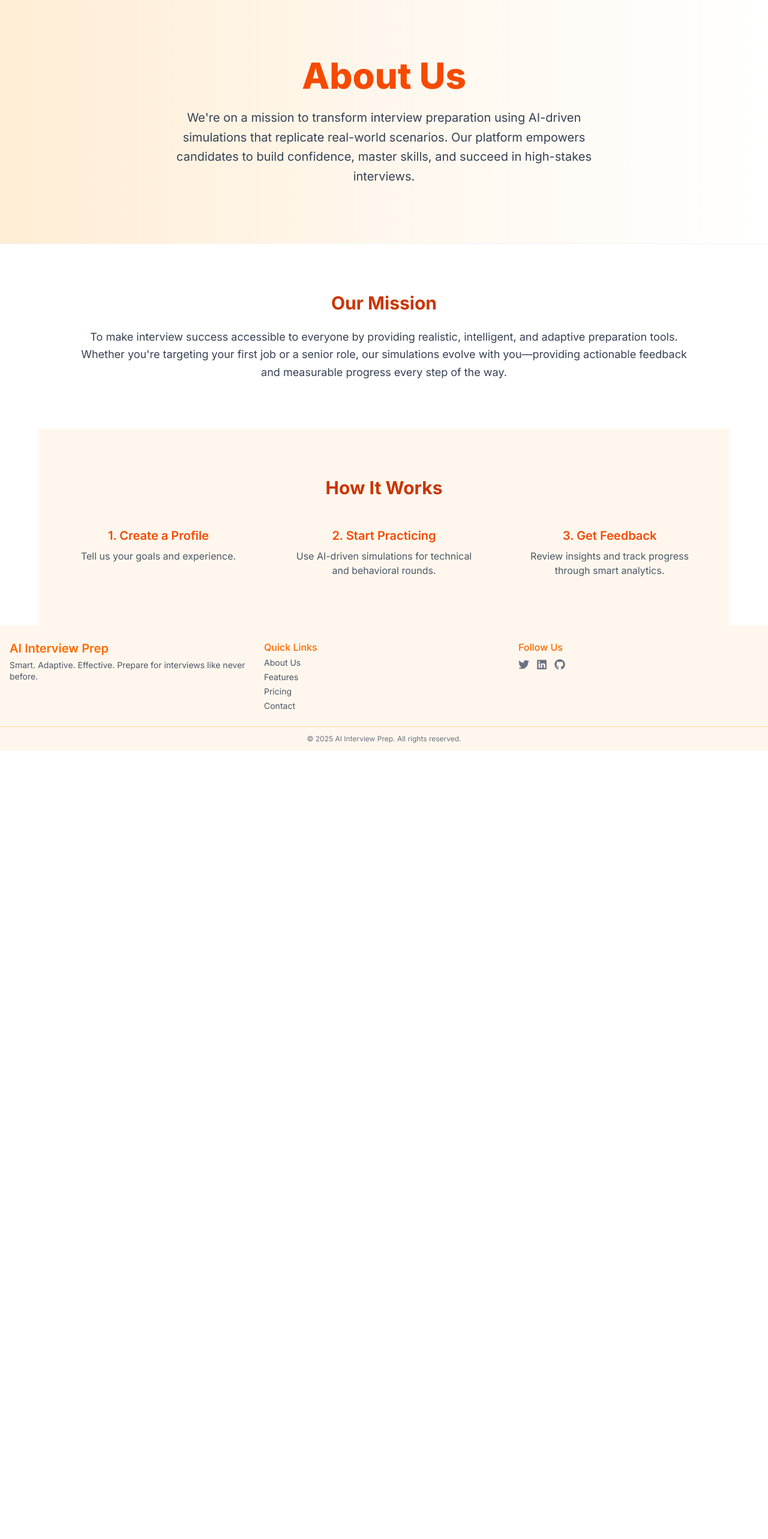
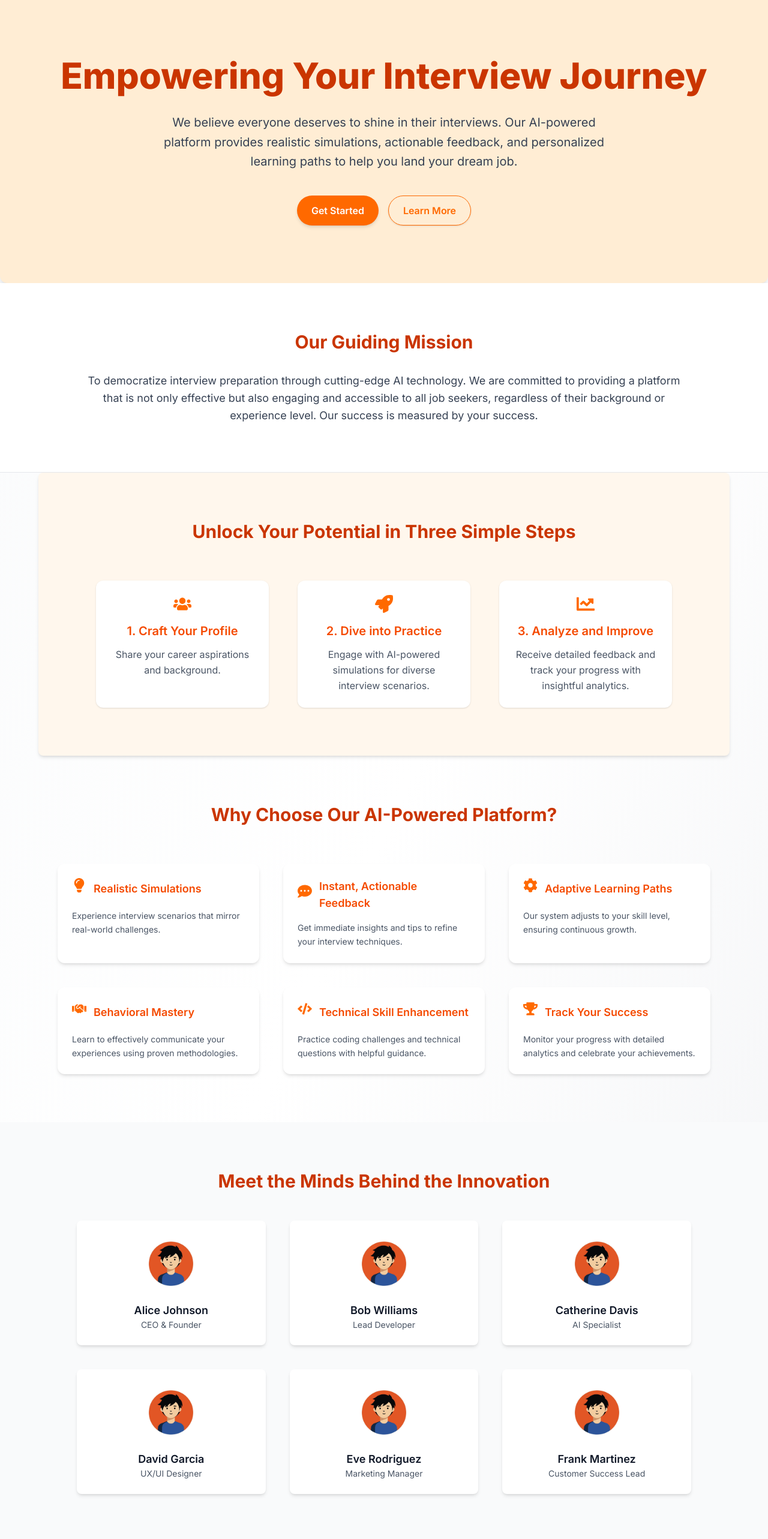
Before and after one commit to nb2912/ai-interview-frontend, a Next.js app: page /about in a window 1280 px wide. Shown: the top 2566 px of the page at 60% size. Before the commit the page ends 1252 px from the top, so only its background shows below. Built offline with nearby package versions, Linux system fonts and the light colour scheme.

Commit message:
about us

```diff
--- a/src/app/about/page.tsx
+++ b/src/app/about/page.tsx
@@ -2,90 +2,156 @@
 
 import { motion } from 'framer-motion';
 import Footer from '@/components/global/Footer';
+import { FaLightbulb, FaRocket, FaChartLine, FaUsers, FaCode, FaTrophy, FaCommentDots, FaCog, FaHandshake } from 'react-icons/fa';
+
+const fadeInUp = {
+  initial: { opacity: 0, y: 20 },
+  animate: { opacity: 1, y: 0 },
+  transition: { duration: 0.6, ease: [0.6, 0.05, -0.01, 0.9] },
+};
+
+const stagger = {
+  animate: {
+    transition: {
+      staggerChildren: 0.1,
+    },
+  },
+};
 
 export default function AboutPage() {
   return (
-    <main className="bg-white text-gray-900">
+    <main className="bg-gradient-to-br from-gray-50 via-white to-gray-100 text-gray-900">
       {/* Hero Section */}
       <motion.section
-        initial={{ opacity: 0, y: -20 }}
-        animate={{ opacity: 1, y: 0 }}
-        transition={{ duration: 0.6 }}
-        className="bg-gradient-to-r from-orange-100 via-orange-50 to-white py-24 px-4 text-center"
+        variants={fadeInUp}
+        initial="initial"
+        animate="animate"
+        className="py-24 px-6 sm:px-8 lg:px-12 xl:px-24 text-center bg-orange-100 rounded-b-xl shadow-lg"
       >
-        <h1 className="text-5xl sm:text-6xl font-extrabold text-orange-600 mb-6">About Us</h1>
-        <p className="text-xl text-gray-700 max-w-3xl mx-auto leading-relaxed">
-          We're on a mission to transform interview preparation using AI-driven simulations that replicate real-world
-          scenarios. Our platform empowers candidates to build confidence, master skills, and succeed in high-stakes interviews.
+        <h1 className="text-5xl sm:text-6xl font-extrabold text-orange-700 mb-8">
+          Empowering Your Interview Journey
+        </h1>
+        <p className="text-xl text-gray-700 max-w-3xl mx-auto leading-relaxed mb-10">
+          We believe everyone deserves to shine in their interviews. Our AI-powered platform provides realistic simulations,
+          actionable feedback, and personalized learning paths to help you land your dream job.
         </p>
+        <motion.div className="flex justify-center gap-4">
+          <motion.button
+            className="bg-orange-500 hover:bg-orange-600 text-white font-semibold py-3 px-6 rounded-full transition duration-300 ease-in-out shadow-md"
+            whileHover={{ scale: 1.05 }}
+            whileTap={{ scale: 0.95 }}
+          >
+            Get Started
+          </motion.button>
+          <motion.button
+            className="bg-transparent hover:bg-orange-100 text-orange-500 font-semibold py-3 px-6 rounded-full border border-orange-500 transition duration-300 ease-in-out shadow-sm"
+            whileHover={{ scale: 1.05 }}
+            whileTap={{ scale: 0.95 }}
+          >
+            Learn More
+          </motion.button>
+        </motion.div>
       </motion.section>
 
       {/* Mission Section */}
       <motion.section
-        initial={{ opacity: 0 }}
-        whileInView={{ opacity: 1 }}
+        variants={fadeInUp}
+        initial="initial"
+        whileInView="animate"
         viewport={{ once: true }}
-        transition={{ duration: 0.5 }}
-        className="py-20 px-4 sm:px-6 lg:px-8 bg-white border-t border-gray-100"
+        className="py-20 px-6 sm:px-8 lg:px-12 xl:px-24 bg-white border-b border-gray-200"
       >
         <div className="max-w-5xl mx-auto text-center">
-          <h2 className="text-3xl font-bold text-orange-700 mb-6">Our Mission</h2>
+          <h2 className="text-3xl font-bold text-orange-700 mb-8">Our Guiding Mission</h2>
           <p className="text-gray-700 text-lg leading-relaxed">
-            To make interview success accessible to everyone by providing realistic, intelligent, and adaptive
-            preparation tools. Whether you're targeting your first job or a senior role, our simulations evolve with
-            you—providing actionable feedback and measurable progress every step of the way.
+            To democratize interview preparation through cutting-edge AI technology. We are committed to providing a
+            platform that is not only effective but also engaging and accessible to all job seekers, regardless of their
+            background or experience level. Our success is measured by your success.
           </p>
         </div>
       </motion.section>
 
       {/* How It Works */}
       <motion.section
-        initial={{ opacity: 0, y: 30 }}
-        whileInView={{ opacity: 1, y: 0 }}
+        variants={stagger}
+        initial="initial"
+        whileInView="animate"
         viewport={{ once: true }}
-        transition={{ duration: 0.5 }}
-        className="py-20 bg-orange-50 max-w-6xl mx-auto px-4 sm:px-6 lg:px-8"
+        className="py-20 bg-orange-50 max-w-6xl mx-auto px-6 sm:px-8 lg:px-12 xl:px-24 rounded-lg shadow-md"
       >
-        <h2 className="text-3xl font-bold text-center text-orange-700 mb-12">How It Works</h2>
-        <div className="grid md:grid-cols-3 gap-10 text-center">
+        <h2 className="text-3xl font-bold text-center text-orange-700 mb-16">Unlock Your Potential in Three Simple Steps</h2>
+        <motion.div className="grid md:grid-cols-3 gap-12 text-center">
           {[
-            ['1. Create a Profile', 'Tell us your goals and experience.'],
-            ['2. Start Practicing', 'Use AI-driven simulations for technical and behavioral rounds.'],
-            ['3. Get Feedback', 'Review insights and track progress through smart analytics.'],
-          ].map(([title, desc], idx) => (
-            <div key={idx} className="px-4">
-              <h3 className="text-xl font-semibold text-orange-600 mb-2">{title}</h3>
-              <p className="text-gray-600">{desc}</p>
-            </div>
+            ['1. Craft Your Profile', 'Share your career aspirations and background.', <FaUsers className="mx-auto text-3xl text-orange-500 mb-4" />],
+            ['2. Dive into Practice', 'Engage with AI-powered simulations for diverse interview scenarios.', <FaRocket className="mx-auto text-3xl text-orange-500 mb-4" />],
+            ['3. Analyze and Improve', 'Receive detailed feedback and track your progress with insightful analytics.', <FaChartLine className="mx-auto text-3xl text-orange-500 mb-4" />],
+          ].map(([title, desc, icon], idx) => (
+            <motion.div key={idx} variants={fadeInUp} className="p-6 rounded-xl bg-white shadow-sm hover:shadow-md transition duration-300">
+              {icon}
+              <h3 className="text-xl font-semibold text-orange-600 mb-3">{title}</h3>
+              <p className="text-gray-600 leading-relaxed">{desc}</p>
+            </motion.div>
           ))}
-        </div>
+        </motion.div>
       </motion.section>
 
       {/* Why Choose Us */}
-      {/* <motion.section
-        initial={{ opacity: 0, y: 20 }}
-        whileInView={{ opacity: 1, y: 0 }}
+      <motion.section
+        variants={fadeInUp}
+        initial="initial"
+        whileInView="animate"
         viewport={{ once: true }}
-        transition={{ duration: 0.5 }}
-        className="py-20 px-4 max-w-6xl mx-auto text-center"
+        className="py-20 px-6 sm:px-8 lg:px-12 xl:px-24 max-w-7xl mx-auto"
       >
-        <h2 className="text-3xl font-bold text-orange-700 mb-10">Why Choose Us?</h2>
-        <div className="grid sm:grid-cols-2 md:grid-cols-3 gap-10">
+        <h2 className="text-3xl font-bold text-center text-orange-700 mb-16">Why Choose Our AI-Powered Platform?</h2>
+        <motion.div variants={stagger} className="grid sm:grid-cols-2 lg:grid-cols-3 gap-10">
           {[
-            ['Realistic Simulations', 'Train with scenarios modeled after actual interview experiences.'],
-            ['Instant Feedback', 'Actionable tips and analytics immediately after each session.'],
-            ['Adaptive Learning', 'We adjust the difficulty based on your growth curve.'],
-            ['Behavioral Insights', 'Master STAR technique through dynamic prompts and examples.'],
-            ['Technical Depth', 'Mock coding sessions with live validation and hints.'],
-            ['Progress Tracking', 'Stay on top of your improvement journey with detailed dashboards.'],
-          ].map(([title, desc], idx) => (
-            <div key={idx} className="px-2">
-              <h3 className="font-bold text-lg text-orange-600 mb-2">{title}</h3>
-              <p className="text-gray-600 text-sm">{desc}</p>
-            </div>
+            ['Realistic Simulations', 'Experience interview scenarios that mirror real-world challenges.', <FaLightbulb className="text-2xl text-orange-500 mb-3" />],
+            ['Instant, Actionable Feedback', 'Get immediate insights and tips to refine your interview techniques.', <FaCommentDots className="text-2xl text-orange-500 mb-3" />],
+            ['Adaptive Learning Paths', 'Our system adjusts to your skill level, ensuring continuous growth.', <FaCog className="text-2xl text-orange-500 mb-3" />],
+            ['Behavioral Mastery', 'Learn to effectively communicate your experiences using proven methodologies.', <FaHandshake className="text-2xl text-orange-500 mb-3" />],
+            ['Technical Skill Enhancement', 'Practice coding challenges and technical questions with helpful guidance.', <FaCode className="text-2xl text-orange-500 mb-3" />],
+            ['Track Your Success', 'Monitor your progress with detailed analytics and celebrate your achievements.', <FaTrophy className="text-2xl text-orange-500 mb-3" />],
+          ].map(([title, desc, icon], idx) => (
+            <motion.div key={idx} variants={fadeInUp} className="bg-white rounded-xl shadow-md p-6 hover:shadow-lg transition duration-300">
+              <div className="flex items-center mb-4">
+                {icon}
+                <h3 className="font-semibold text-lg text-orange-600 ml-3">{title}</h3>
+              </div>
+              <p className="text-gray-600 leading-relaxed text-sm">{desc}</p>
+            </motion.div>
           ))}
+        </motion.div>
+      </motion.section>
+
+      {/* Our Team Section */}
+      <motion.section
+        variants={fadeInUp}
+        initial="initial"
+        whileInView="animate"
+        viewport={{ once: true }}
+        className="py-20 bg-gray-50 px-6 sm:px-8 lg:px-12 xl:px-24"
+      >
+        <div className="max-w-5xl mx-auto text-center">
+          <h2 className="text-3xl font-bold text-orange-700 mb-12">Meet the Minds Behind the Innovation</h2>
+          <motion.div variants={stagger} className="grid grid-cols-1 md:grid-cols-2 lg:grid-cols-3 gap-10">
+            {[
+              { name: 'Alice Johnson', title: 'CEO & Founder', imageUrl: '/profil.jpg' }, // Changed to local path
+              { name: 'Bob Williams', title: 'Lead Developer', imageUrl: '/profil.jpg' },
+              { name: 'Catherine Davis', title: 'AI Specialist', imageUrl: '/profil.jpg' },
+              { name: 'David Garcia', title: 'UX/UI Designer', imageUrl: '/profil.jpg' },
+              { name: 'Eve Rodriguez', title: 'Marketing Manager', imageUrl: '/profil.jpg' },
+              { name: 'Frank Martinez', title: 'Customer Success Lead', imageUrl: '/profil.jpg' },
+            ].map((member, idx) => (
+              <motion.div key={idx} variants={fadeInUp} className="bg-white rounded-lg shadow-md p-6 text-center">
+                <img src={member.imageUrl} alt={member.name} className="w-24 h-24 rounded-full mx-auto mb-4 object-cover" />
+                <h3 className="text-lg font-semibold text-gray-900">{member.name}</h3>
+                <p className="text-sm text-gray-600">{member.title}</p>
+              </motion.div>
+            ))}
+          </motion.div>
         </div>
-      </motion.section> */}
+      </motion.section>
 
       {/* Footer */}
       <Footer />
```
Also changed, not shown: public/profil.jpg (added).
